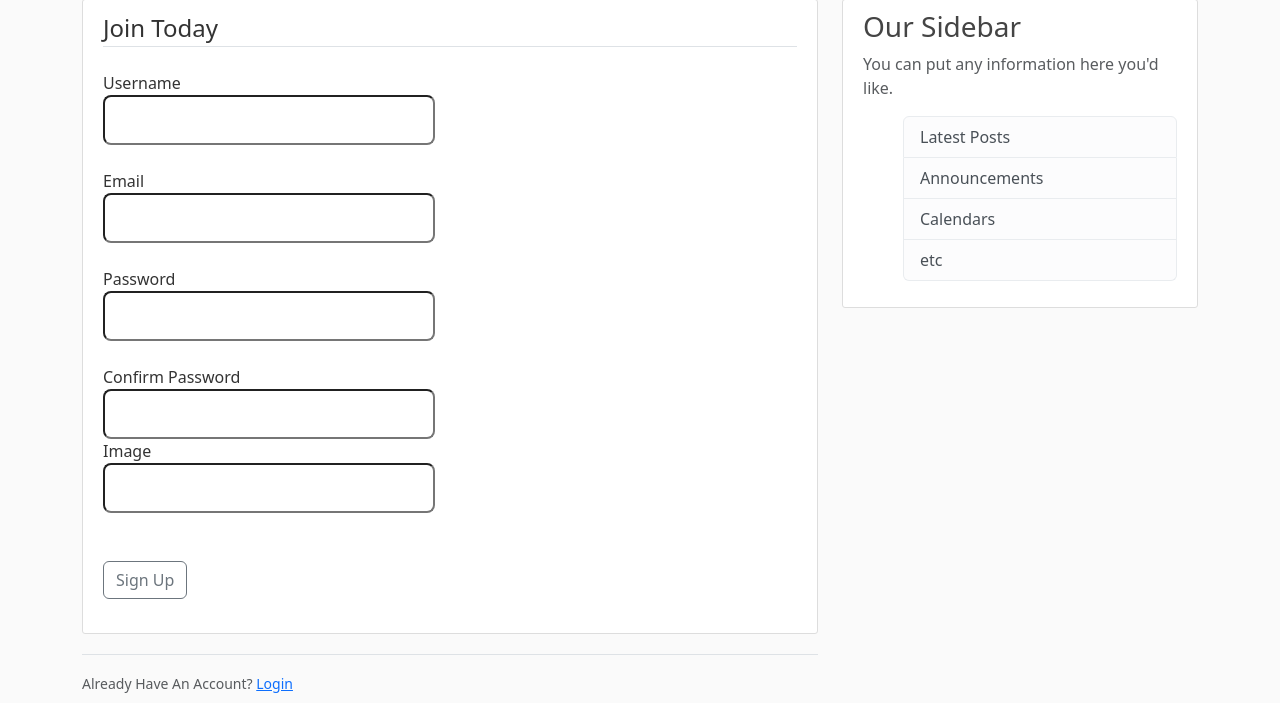
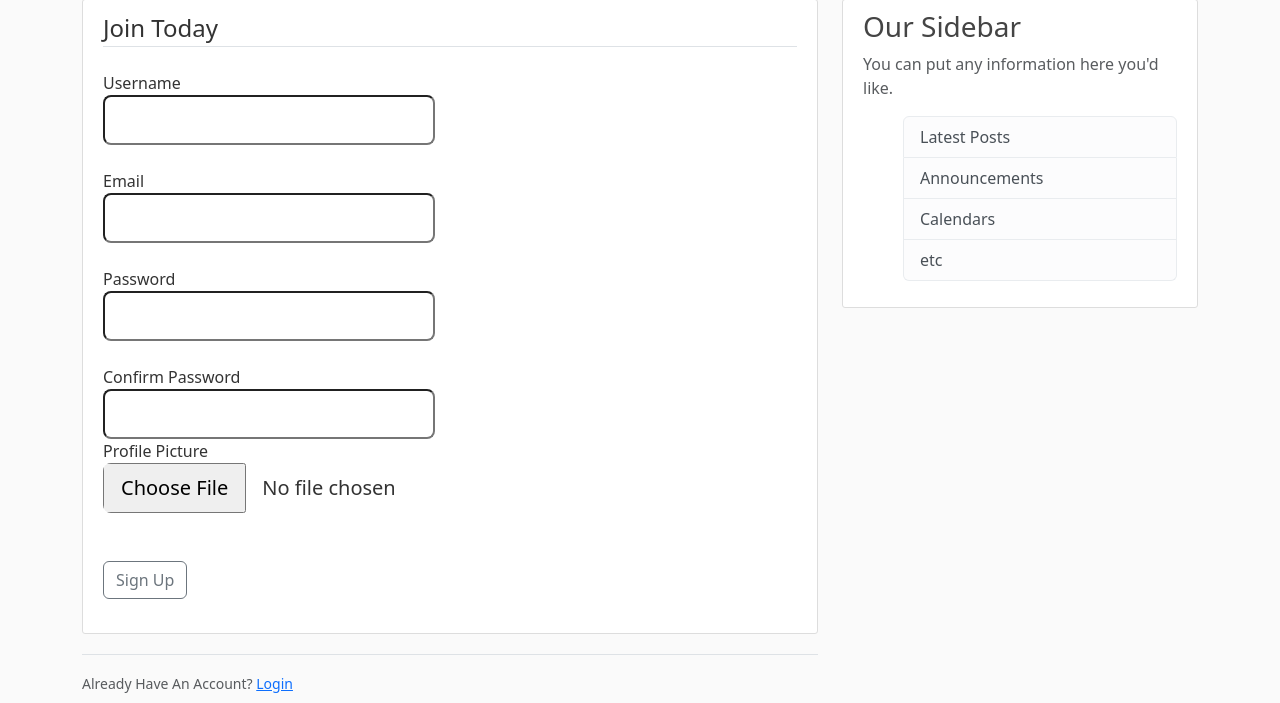
Before and after one commit to mariamtamerr/Twitter----Flask, a Flask app: page /register in a window 1280 px wide. Shown: the part 81-784 px from the top of the page. Run offline with Flask 3, Linux system fonts and the light colour scheme; some libraries are stand-ins or nearby versions.

Commit message:
Update Images Forms & Routes

```diff
--- a/twitter/users/forms.py
+++ b/twitter/users/forms.py
@@ -1,5 +1,6 @@
 
 from flask_wtf import FlaskForm
+from flask_wtf.file import FileField, FileAllowed
 from flask_login import current_user
 from wtforms import StringField, PasswordField, TextAreaField, SubmitField, BooleanField
 from wtforms.validators import DataRequired, Length, Email, EqualTo, ValidationError
@@ -13,7 +14,7 @@ class RegistrationForm(FlaskForm):
                            validators=[DataRequired(), Length(min=2, max=20)])
     email = StringField('Email',validators=[DataRequired(), Email()])
     password = PasswordField('Password',validators=[DataRequired()])
-    image = StringField('Image',validators=[DataRequired(), Length(min=2, max=20)])
+    image = FileField('Profile Picture',validators=[FileAllowed(['jpg', 'png', 'jpeg', 'gif'])])
     confirm_password = PasswordField('Confirm Password',validators=[DataRequired(), EqualTo('password')])
     submit = SubmitField('Sign Up')
 
@@ -51,7 +52,7 @@ class UpdateAccountForm(FlaskForm):
     username = StringField('Username',
                            validators=[DataRequired(), Length(min=2, max=20)])
     email = StringField('Email',validators=[DataRequired(), Email()])
-    image = StringField('Image',validators=[DataRequired(), Length(min=2, max=20)])
+    image = FileField('Profile Picture',validators=[FileAllowed(['jpg', 'png', 'jpeg', 'gif'])])
     submit = SubmitField('Update')
 
 # custom validator for the username if it's taken
--- a/twitter/users/routes.py
+++ b/twitter/users/routes.py
@@ -1,6 +1,8 @@
 
-
+import secrets
 from flask import render_template, url_for, redirect, flash, session, abort, request, Blueprint
+from werkzeug.utils import secure_filename
+import os
 from twitter import app, db , bcrypt
 from twitter.users.forms import RegistrationForm, LoginForm, UpdateAccountForm
 from twitter.models import User, Post
@@ -49,6 +51,34 @@ def logout():
     return redirect(url_for('home'))
 
 
+# def save_picture(form_picture):
+#      random_hex = secrets.token_hex(8)
+#      f_name, f_ext = os.path.split(form_picture.filename)
+#      picture_fn = random_hex + f_ext
+#      picture_path = os.path.join(app.root_path, 'static/images', picture_fn)
+#      form_picture.save(picture_path)
+#      return picture_fn
+
+
+# @users.route("/account", methods=["GET", "POST"])
+# @login_required
+# def account():
+#     form = UpdateAccountForm()
+#     if form.validate_on_submit():
+#         if form.image.data:
+#             profile_file = save_picture(form.image.data)
+#             current_user.image = profile_file
+#         current_user.username = form.username.data
+#         current_user.email = form.email.data
+#         db.session.commit()
+#         flash('Successfully Updated Account', 'info')
+#         return redirect(url_for('users.account'))
+#     elif request.method == 'GET':
+#         form.username.data = current_user.username
+#         form.email.data = current_user.email
+#     image = url_for('static', filename='images/'+ current_user.image )
+#     return render_template('account.html',title='Account', image=image, form=form)
+
 
 
 
@@ -57,15 +87,20 @@ def logout():
 def account():
     form = UpdateAccountForm()
     if form.validate_on_submit():
+        if form.image.data:
+            original_filename = form.image.data.filename
+            filename =  secure_filename(original_filename)
+            picture_path = os.path.join(app.root_path, 'static/images', filename)
+            form.image.data.save(picture_path)
+            current_user.image = original_filename
         current_user.username = form.username.data
         current_user.email = form.email.data
-        current_user.image = form.image.data
+        db.session.commit()
         flash('Successfully Updated Account', 'info')
+        return redirect(url_for('users.account'))
     elif request.method == 'GET':
         form.username.data = current_user.username
         form.email.data = current_user.email
-        form.image.data = current_user.image
-        redirect(url_for('users.account'))
     image = url_for('static', filename='images/'+ current_user.image )
     return render_template('account.html',title='Account', image=image, form=form)
 
```
Also changed, not shown: twitter/templates/account.html (+7 -10 lines), instance/site.db, twitter/static/images/6950ba7135bbe441me.png (added), twitter/static/images/c537c7d43ac40d05me.png (added), twitter/static/images/ffeea145b21718a1me.png (added).
